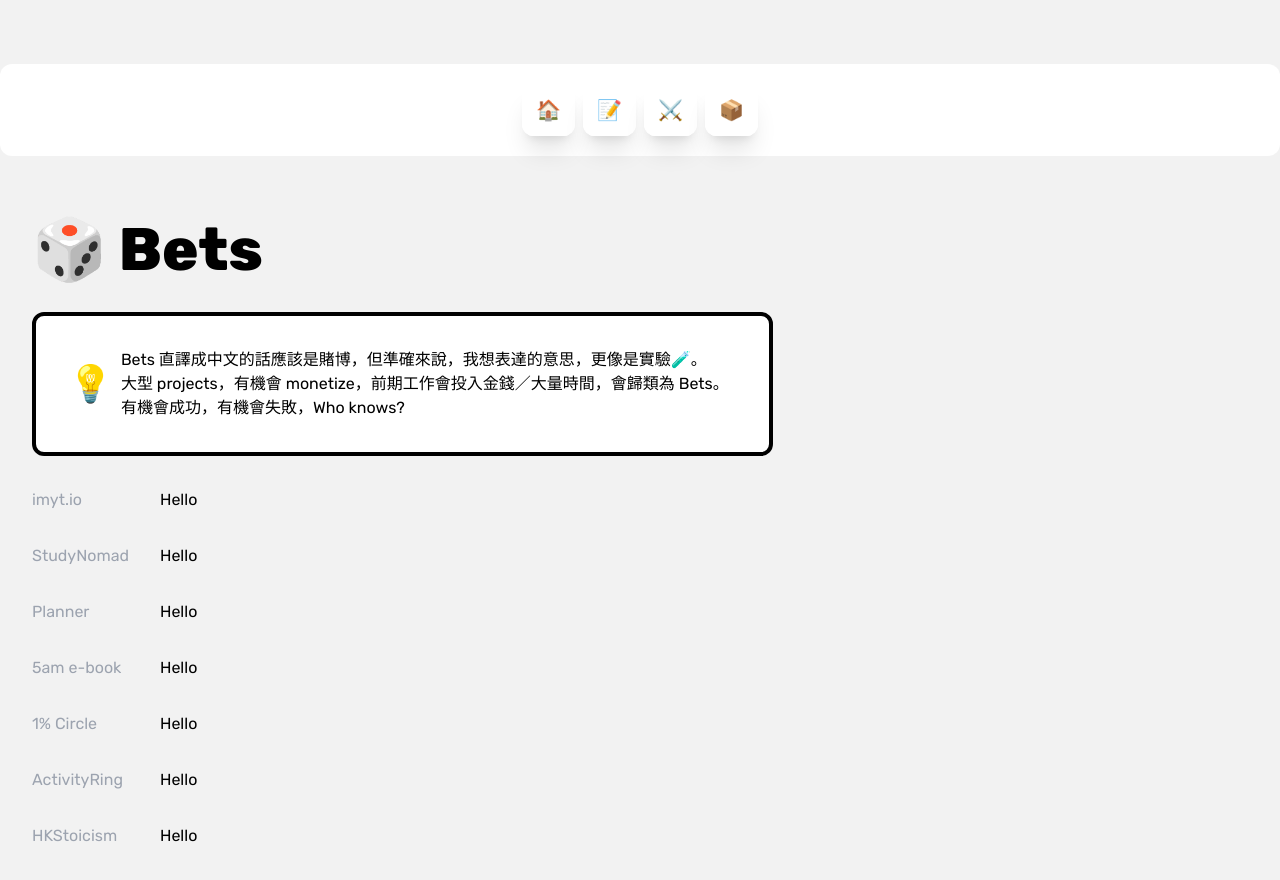
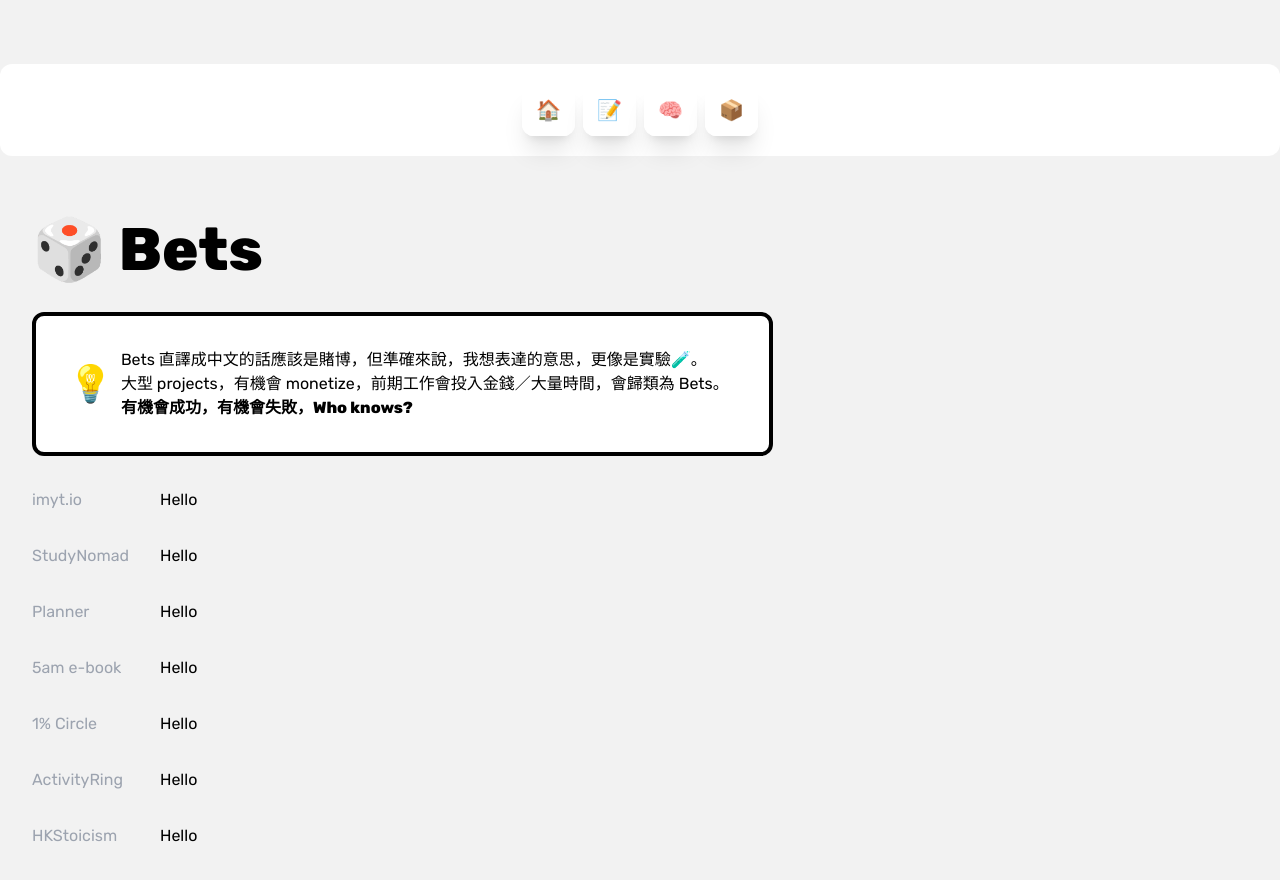
Before and after one commit to imytdotio/imytdotio, a React (Create React App) app: page /bets in a window 1280 px wide. Shown: the top 880 px of the page. Built offline with nearby package versions, Linux system fonts and the light colour scheme.

Commit message:
small update

```diff
--- a/src/Components/SimpleNav.js
+++ b/src/Components/SimpleNav.js
@@ -27,7 +27,7 @@ export const SimpleNav = (props) => {
         📝
       </NavLink>
       <NavLink to="/stack" className={nav} activeClassName={active}>
-        ⚔️
+        🧠
       </NavLink>
       <NavLink to="/products" className={nav} activeClassName={active}>
         📦
--- a/src/Pages/Bets.js
+++ b/src/Pages/Bets.js
@@ -18,7 +18,7 @@ export const Bets = (props) => {
         直譯成中文的話應該是賭博，但準確來說，我想表達的意思，更像是實驗🧪。
         <br />
         大型 projects，有機會 monetize，前期工作會投入金錢／大量時間，會歸類為
-        Bets。 <br /> 有機會成功，有機會失敗，Who knows?
+        Bets。 <br /> <b>有機會成功，有機會失敗，Who knows?</b>
       </Callout>
 
       {/* original idea, pivot, 投入時間、成功、Current Progress、諗法、結果 */}
```
